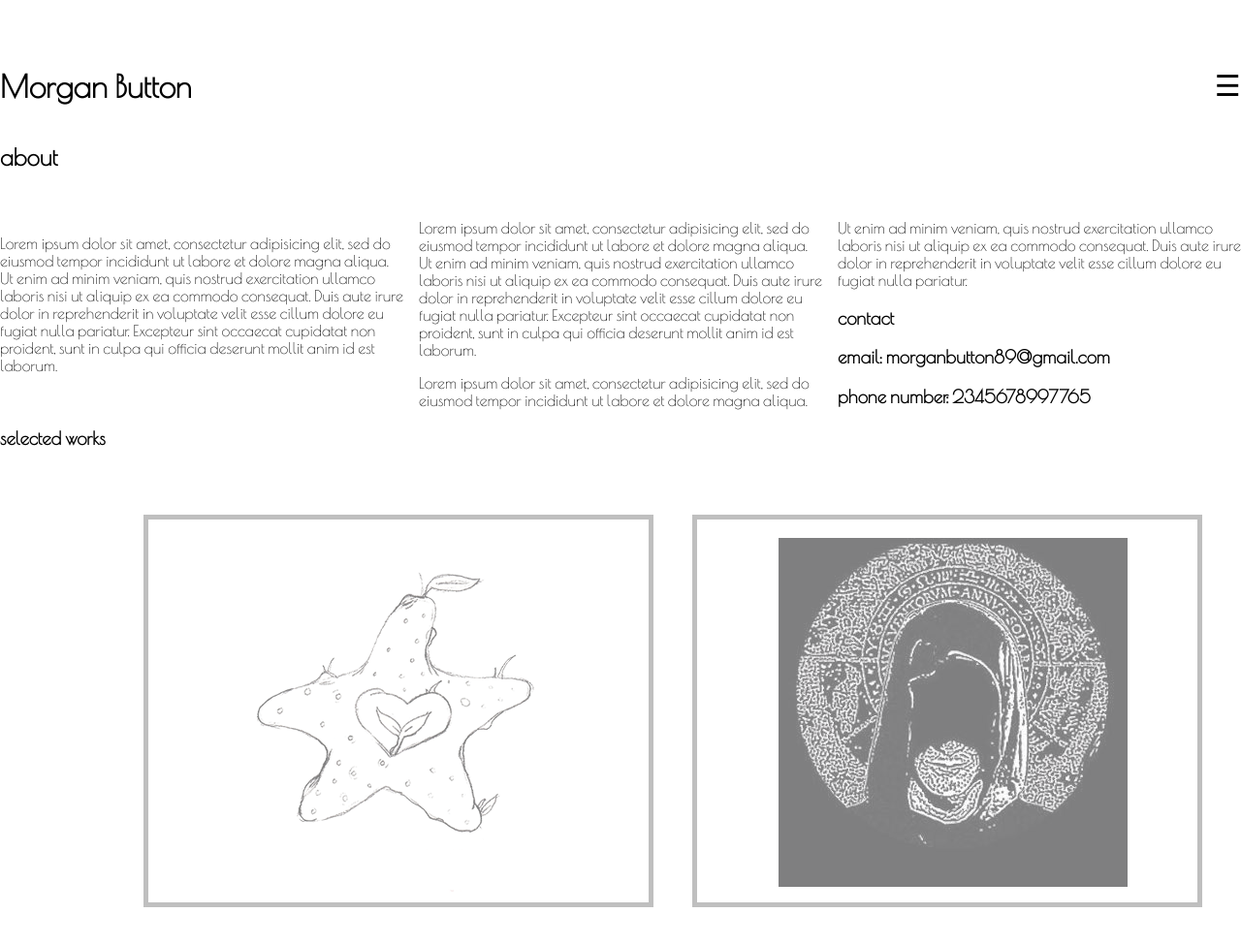
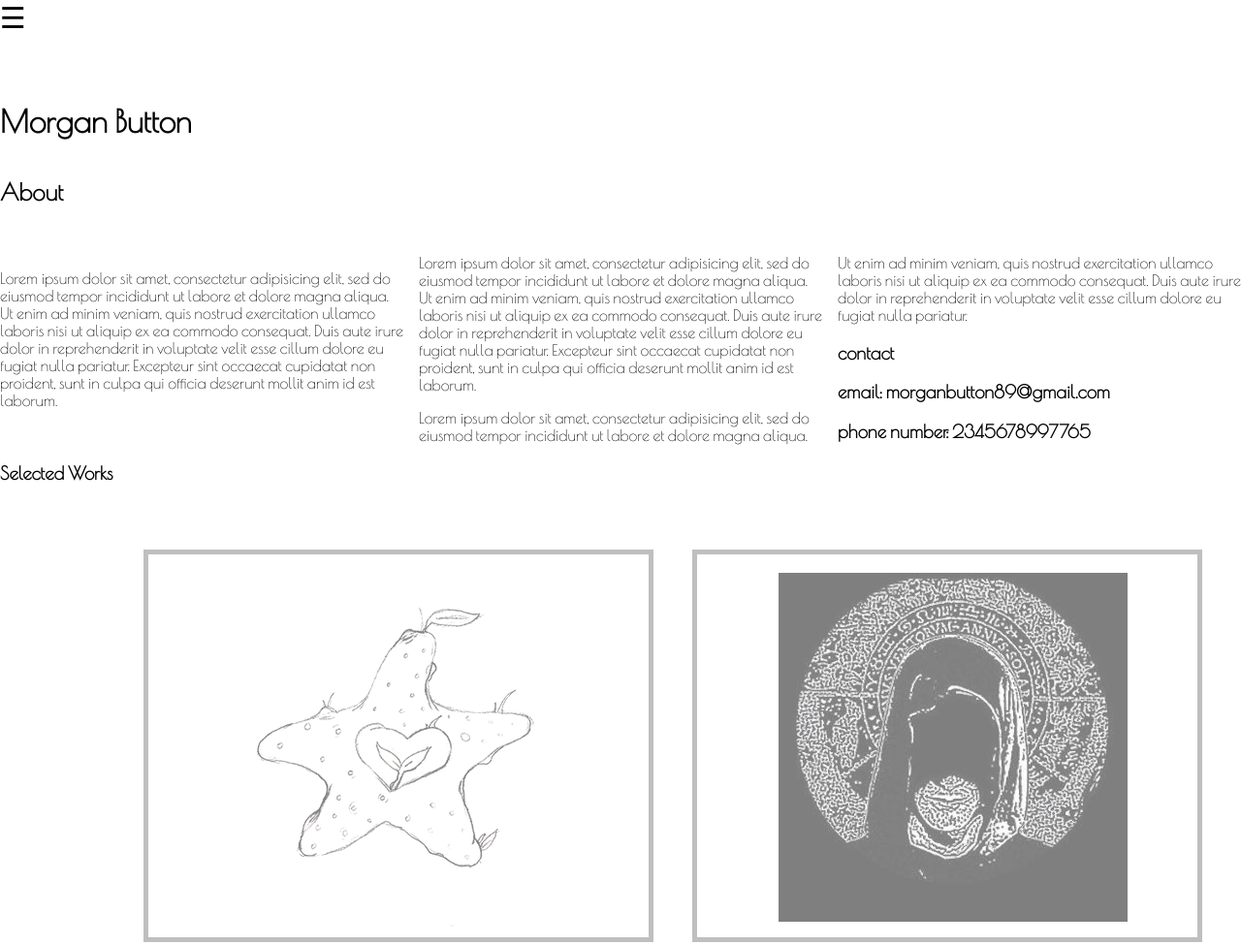
Before and after one commit to divine-devoir/firstwebsitelaunch, a plain HTML site: page index.html in a window 1280 px wide. Shown: the whole page at 97% size. Before the commit the page ends 939 px from the top, so only its background shows below. Drawn offline with nearby package versions, Linux system fonts and the light colour scheme.

Commit message:
added a little style

```diff
--- a/index.html
+++ b/index.html
@@ -63,6 +63,7 @@
     right: 35px;
   }
 }
+
 </style>
 <body>
 
@@ -97,7 +98,7 @@ function closeNav() {
     <h1> Morgan Button </h1>
 
 
-    <h2>about</h2>
+    <h2>About</h2>
     <div class="article">
 
     <p> Lorem ipsum dolor sit amet, consectetur adipisicing elit, sed do eiusmod tempor incididunt ut labore et dolore magna aliqua. Ut enim ad minim veniam, quis nostrud exercitation ullamco laboris nisi ut aliquip ex ea commodo consequat. Duis aute irure dolor in reprehenderit in voluptate velit esse cillum dolore eu fugiat nulla pariatur. Excepteur sint occaecat cupidatat non proident, sunt in culpa qui officia deserunt mollit anim id est laborum.
@@ -111,7 +112,7 @@ function closeNav() {
         <h3>phone number: 2345678997765</h3>
       </div>
 
-      <h3>selected works</h3>
+      <h3>Selected Works</h3>
         <div class="worksthumb">
         <img src="images/hooded2.png" style="border:5px solid grey">
       </div>
--- a/stylesheets/main.scss
+++ b/stylesheets/main.scss
@@ -1,6 +1,8 @@
 h1{
   margin-top: 70px;
+
 }
+
 //mobile
 @media all and (min-width:300px) and (max-width: 479px){
   .worksthumb{
@@ -71,8 +73,3 @@ h2{
 .article{
   margin-top: 50px;
   columns: 3;}
-
-  .hamicon{
-    float: right!important;
-    position: relative;
-  }
```
Also changed, not shown: stylesheets/main.css, 1 other file.
